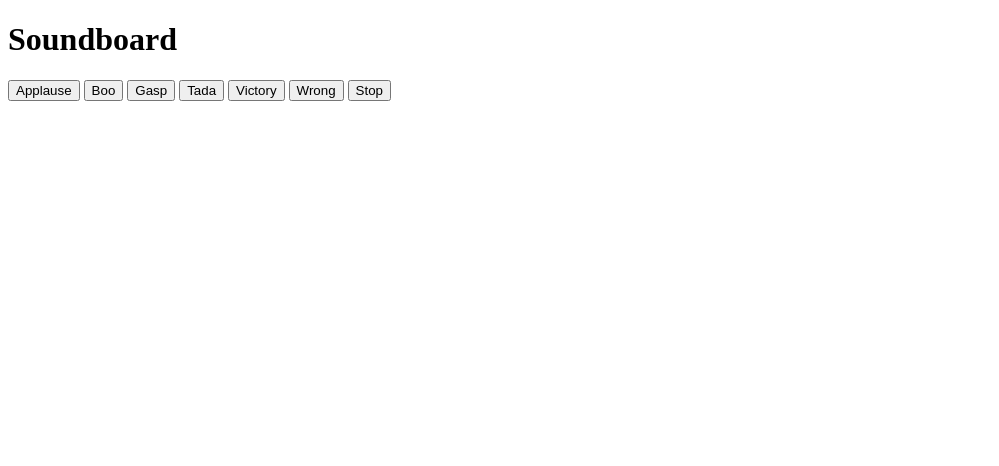
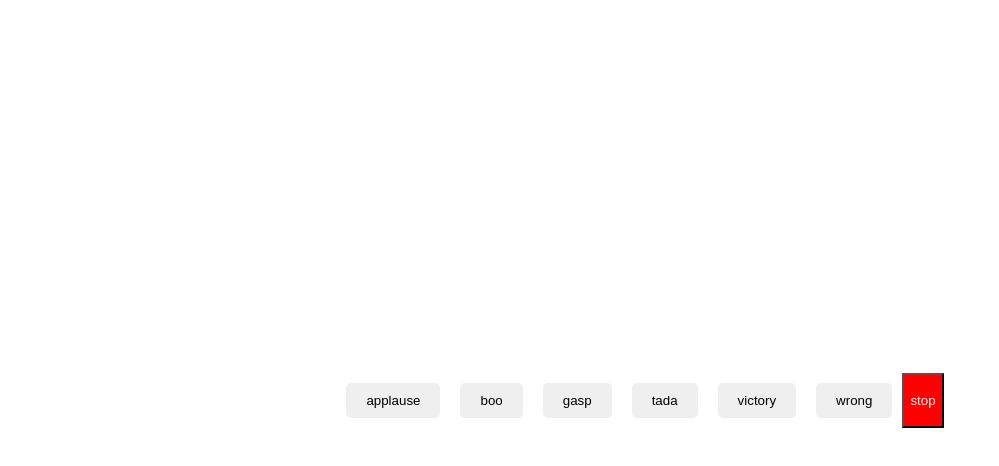
Before and after one commit to acciojob/Soundbar-Siddhantji, a website: page main.html in a window 1280 px wide. Shown: the whole page, without its empty margins (0-999 px from the left). Drawn offline with Linux system fonts and the light colour scheme.

Commit message:
Update main.html

```diff
--- a/main.html
+++ b/main.html
@@ -1,23 +1,25 @@
 <!DOCTYPE html>
-<html lang="en">
+
+<html>
+
 <head>
-    <meta charset="UTF-8">
-    <meta name="viewport" content="width=device-width, initial-scale=1.0">
-    <title>Soundboard</title>
-    <link rel="stylesheet" href="style.css">
+	<link rel="stylesheet" href="styles.css">
 </head>
+
 <body>
-    <h1>Soundboard</h1>
-    <div id="buttons">
-        <button class="btn" data-sound="applause">Applause</button>
-        <button class="btn" data-sound="boo">Boo</button>
-        <button class="btn" data-sound="gasp">Gasp</button>
-        <button class="btn" data-sound="tada">Tada</button>
-        <button class="btn" data-sound="victory">Victory</button>
-        <button class="btn" data-sound="wrong">Wrong</button>
-        <button class="stop">Stop</button>
-    </div>
+	<!-- the entire body must be written by student -->
+	<section id="buttons">
+		<button class="btn">applause</button>
+		<button class="btn">boo</button>
+		<button class="btn">gasp</button>
+		<button class="btn">tada</button>
+		<button class="btn">victory</button>
+		<button class="btn">wrong</button>
+		<button class="stop">stop</button>
+	</section>
+    <script type="text/javascript" src="./script.js">
+</script>
 
-    <script src="./script.js"></script>
 </body>
+
 </html>
```
